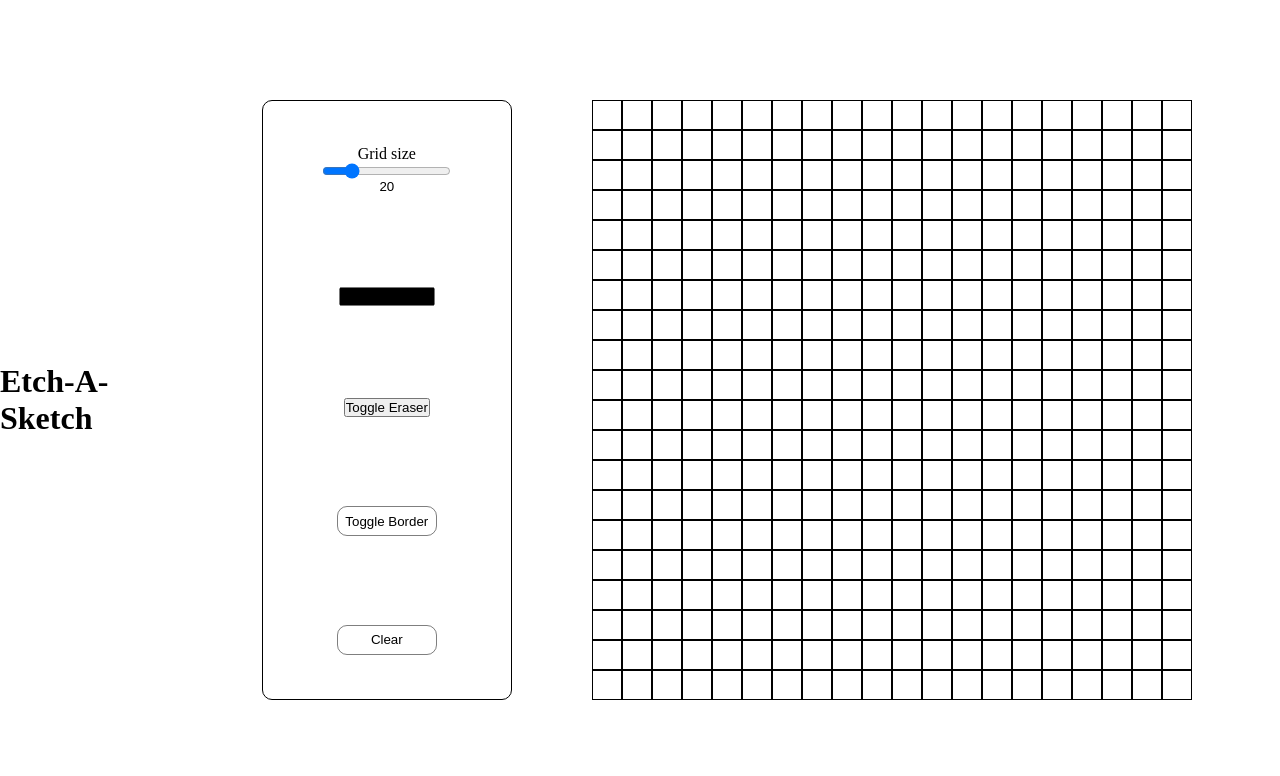
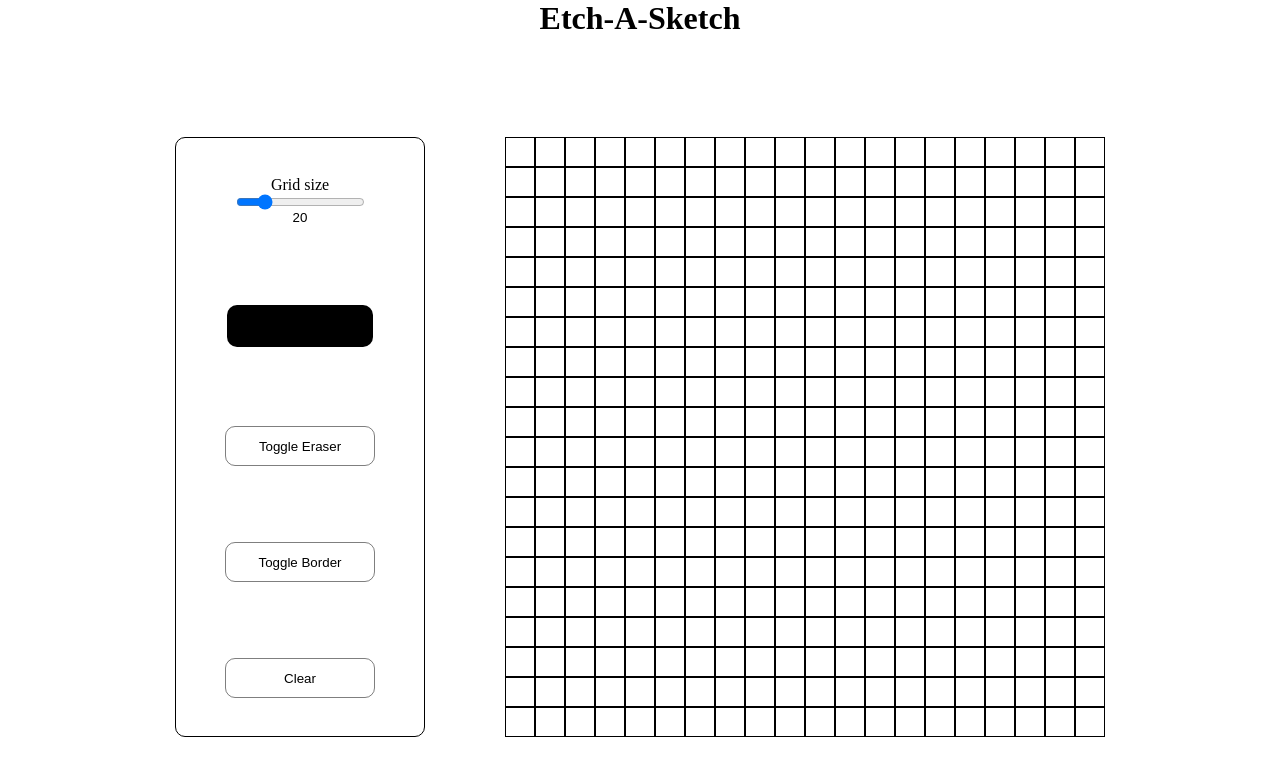
Before and after one commit to SteTisci/etch-a-sketch, a plain HTML site: page index.html in a window 1280 px wide. Drawn offline with Linux system fonts and the light colour scheme.

Commit message:
modifica stile color input

```diff
--- a/style.css
+++ b/style.css
@@ -10,7 +10,7 @@ body {
     display: flex;
     justify-content: center;
     align-items: center;
-
+    flex-direction: column;
 }
 
 .main {
@@ -56,18 +56,23 @@ body {
 }
 
 .color-input {
+    appearance: none;
+    width: 150px;
+    height: 50px;
     border: none;
-    outline: none;
     background-color: transparent;
-    border-radius: 50px;
-    width: 100px;
-    overflow: hidden;
+}
+
+.color-input::-webkit-color-swatch {
+    border: none;
+    border-radius: 10px;
 }
 
 .clear-button,
-.toggle-border {
-    width: 100px;
-    height: 30px;
+.toggle-border,
+.eraser {
+    width: 150px;
+    height: 40px;
     border: 1px solid rgba(0, 0, 0, 0.5);
     border-radius: 10px;
     background-color: transparent;
```
